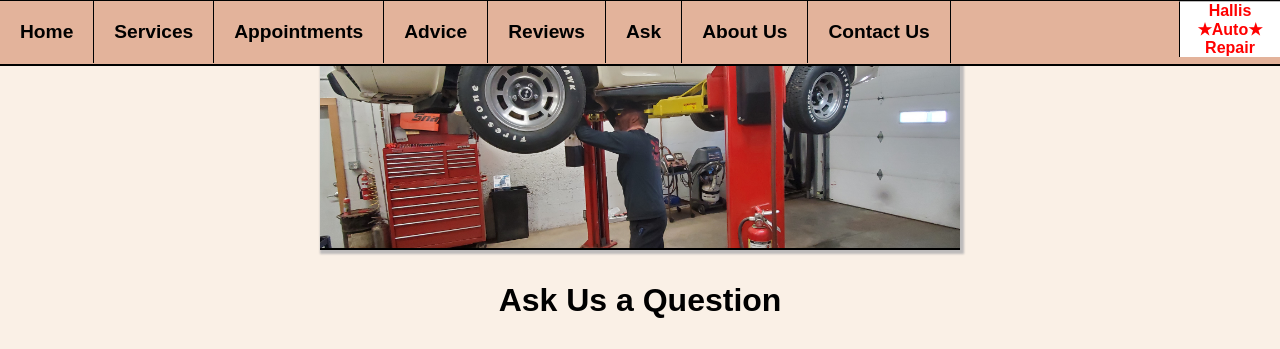
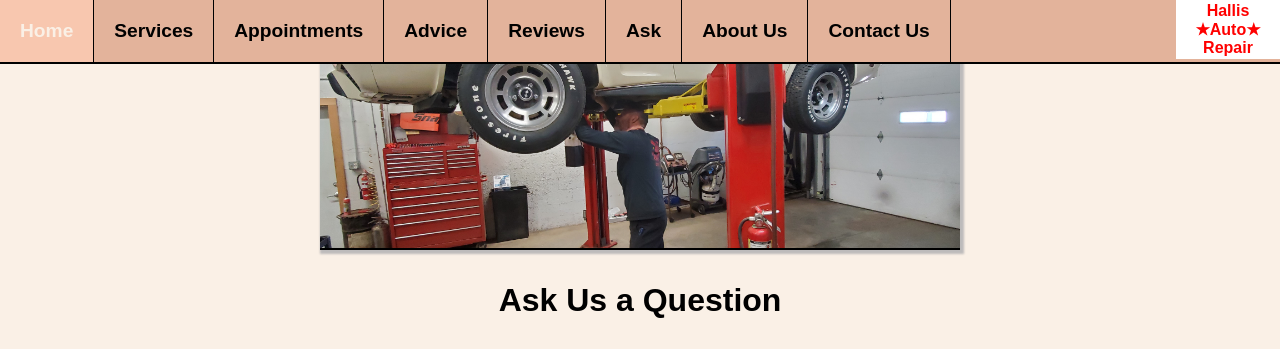
Before and after one commit to milesHerrick/web-systems, a PHP site: page /ask.html in a window 1280 px wide. Shown: the top 349 px of the page. Run offline with PHP 8.4, Linux system fonts and the light colour scheme.

Commit message:
Fixed logo on navbar and removed top border

```diff
--- a/css/global.css
+++ b/css/global.css
@@ -40,7 +40,6 @@ body {
   left: 0%;
   box-shadow: 0px 0px 0px 2px black;
   background-color: #e3b39b;
-  border-top: 1px solid black;
 }
 
 .logo{
@@ -56,16 +55,13 @@ body {
 }
 
 .space {
-    background-color: #e3b39b;
-    height: 3.9em;
-    border-top: 1px solid black;
+  background-color: #e3b39b;
+  height: 3.9em;
 }
 
 .star {
   align-items: flex-end;
-  padding: 0px !important;
-  border-top: 1px solid rgb(189, 187, 187);
-  border-left: 1px solid black;
+  padding: 2px !important;
   height: 100%;
   width: 6.25em;
   margin: none;
```
